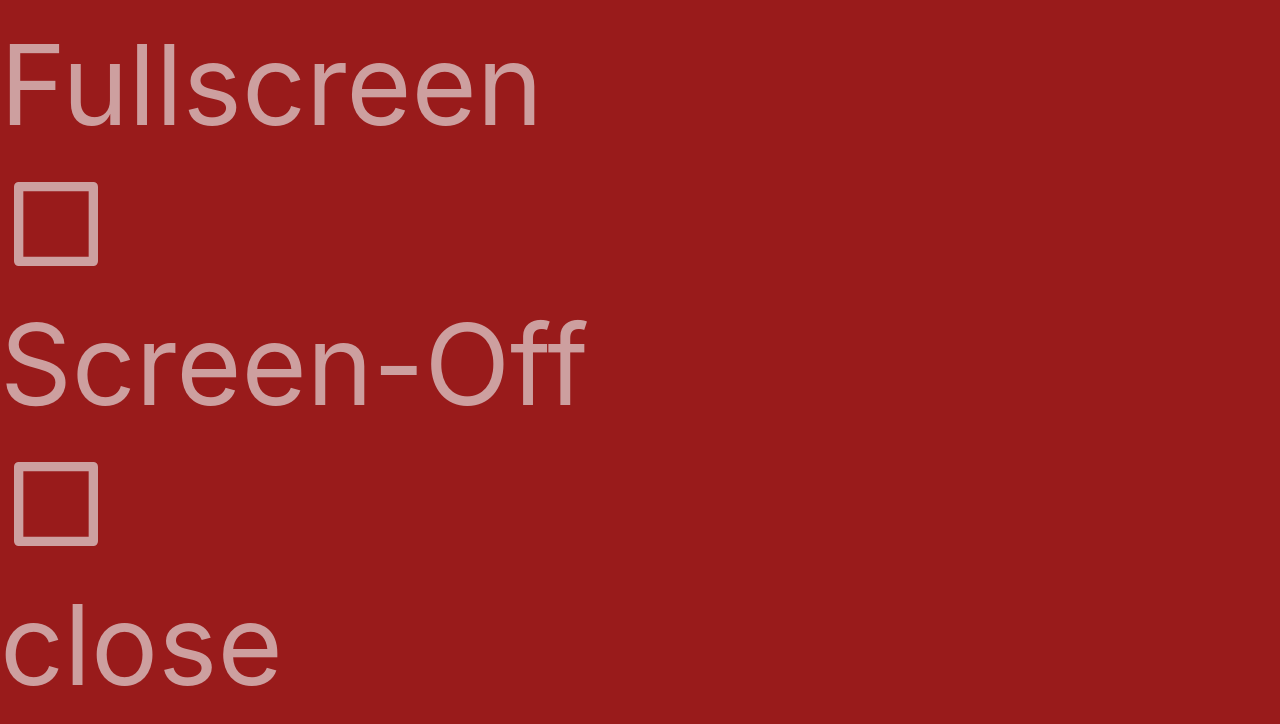
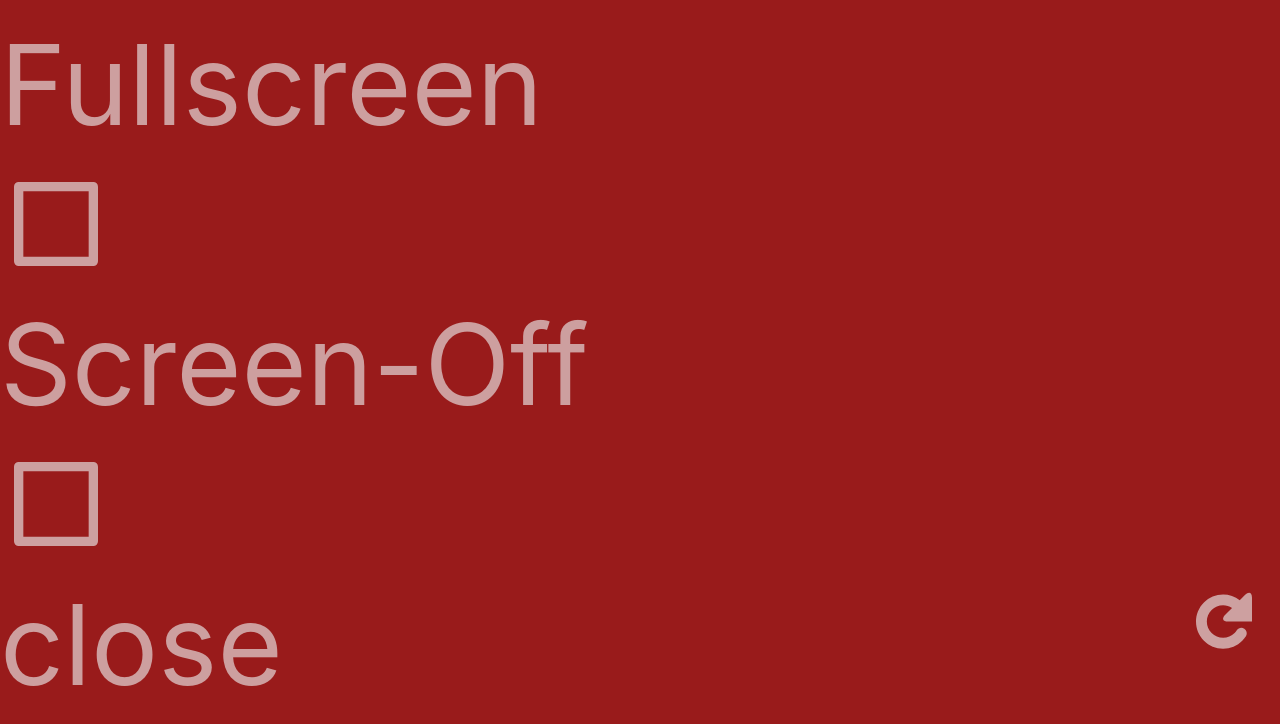
Before and after one commit to albertlast/GameLifeCounter, a Vue app: page / in a window 1280 px wide. Both pictures are taken after a click on the element 640 px from the left and 400 px from the top of the page. Shown: the top 724 px of the page. Built offline with nearby package versions, Linux system fonts and the light colour scheme.

Commit message:
added reset

```diff
--- a/src/App.vue
+++ b/src/App.vue
@@ -5,6 +5,15 @@ import SettingView from './components/SettingView.vue'
 import ReSettings5Line from './components/icons/ReSettings5Line.vue'
 
 const showSettings = ref<boolean>(false)
+
+const p1Ref = ref<typeof PlayerView | null>(null)
+const p2Ref = ref<typeof PlayerView | null>(null)
+
+const resetPlayers = () => {
+  console.log('asd')
+  p1Ref.value.resetLive()
+  p2Ref.value.resetLive()
+}
 </script>
 
 <template>
@@ -19,16 +28,19 @@ const showSettings = ref<boolean>(false)
     <SettingView
       v-show="showSettings"
       @update:close="(value) => (showSettings = !value)"
+      @update:reset="() => resetPlayers()"
     />
     <PlayerView
       class="PlayerView rotate-180 bg-cyan-900"
       style="height: 50dvh"
       player-name="first"
+      ref="p1Ref"
     />
     <PlayerView
       class="PlayerView bg-yellow-600"
       style="height: 50dvh"
       player-name="second"
+      ref="p2Ref"
     />
   </main>
 </template>
--- a/src/components/PlayerView.vue
+++ b/src/components/PlayerView.vue
@@ -43,6 +43,12 @@ const reduceLive = () => {
 const addLive = () => {
   updatePartValue(1)
 }
+
+const resetLive = () => {
+  CurrentLive.value = 20
+}
+
+defineExpose({ resetLive })
 </script>
 
 <template>
--- a/src/components/SettingView.vue
+++ b/src/components/SettingView.vue
@@ -2,6 +2,7 @@
 import { ref, watch } from 'vue'
 import ReCheckboxBlankLine from './icons/ReCheckboxBlankLine.vue'
 import ReCheckboxLine from './icons/ReCheckboxLine.vue'
+import TiRefresh from './icons/TiRefresh.vue'
 
 const FullscreenEnabled = ref<boolean>(false)
 const ScreenOffEnabled = ref<boolean>(false)
@@ -9,7 +10,10 @@ let wakeLock: null | AbortController = null
 const errorSceenOff = ref<string | null>(null)
 const ScreenOffExists = ref<boolean>(typeof navigator.wakeLock === 'object')
 
-defineEmits<{ (e: 'update:close', value: boolean): void }>()
+defineEmits<{
+  (e: 'update:close', value: boolean): void
+  (e: 'update:reset', value: boolean): void
+}>()
 
 watch(FullscreenEnabled, async (newFullscreenEnabled) => {
   if (newFullscreenEnabled) document.documentElement.requestFullscreen()
@@ -62,11 +66,17 @@ watch(ScreenOffEnabled, (newScreenOffEnabled) => {
 
     <!-- <input type="checkbox" v-model="ScreenOffEnabled" class="w-12 h-12" /> -->
     <div v-if="errorSceenOff">{{ errorSceenOff }}</div>
-    <div @click.stop="$emit('update:close', true)">close</div>
+    <div class="grid gridCancelReset">
+      <div @click.stop="$emit('update:close', true)">close</div>
+      <div @click.stop="$emit('update:reset')"><TiRefresh /></div>
+    </div>
   </div>
 </template>
 
 <style scoped>
+.gridCancelReset {
+  grid-template-columns: 1fr auto;
+}
 .setting {
   position: absolute;
   inset: 0;
--- /dev/null
+++ b/src/components/icons/TiRefresh.vue
@@ -0,0 +1,15 @@
+<template>
+  <svg
+    version="1.2"
+    baseProfile="tiny"
+    xmlns="http://www.w3.org/2000/svg"
+    fill="currentColor"
+    width="1em"
+    height="1em"
+    viewBox="0 0 24 24"
+  >
+    <path
+      d="M12.872 13.191h5.128v-5.127c-.008-1.135-.671-1.408-1.473-.605l-1.154 1.158c-1.015-.795-2.257-1.23-3.566-1.23-1.55 0-3.009.604-4.104 1.701-1.099 1.092-1.703 2.553-1.703 4.103 0 1.553.604 3.012 1.701 4.107 1.097 1.097 2.555 1.702 4.106 1.702 1.55 0 3.009-.605 4.106-1.703.296-.297.558-.621.78-.965.347-.541.19-1.26-.35-1.605-.539-.346-1.258-.189-1.604.35-.133.207-.292.4-.468.58-.659.658-1.534 1.02-2.464 1.02-.93 0-1.805-.361-2.464-1.02-.657-.658-1.02-1.533-1.02-2.465 0-.93.362-1.805 1.02-2.461.659-.658 1.534-1.021 2.464-1.021.688 0 1.346.201 1.909.572l-1.448 1.451c-.803.802-.53 1.458.604 1.458z"
+    />
+  </svg>
+</template>
```
